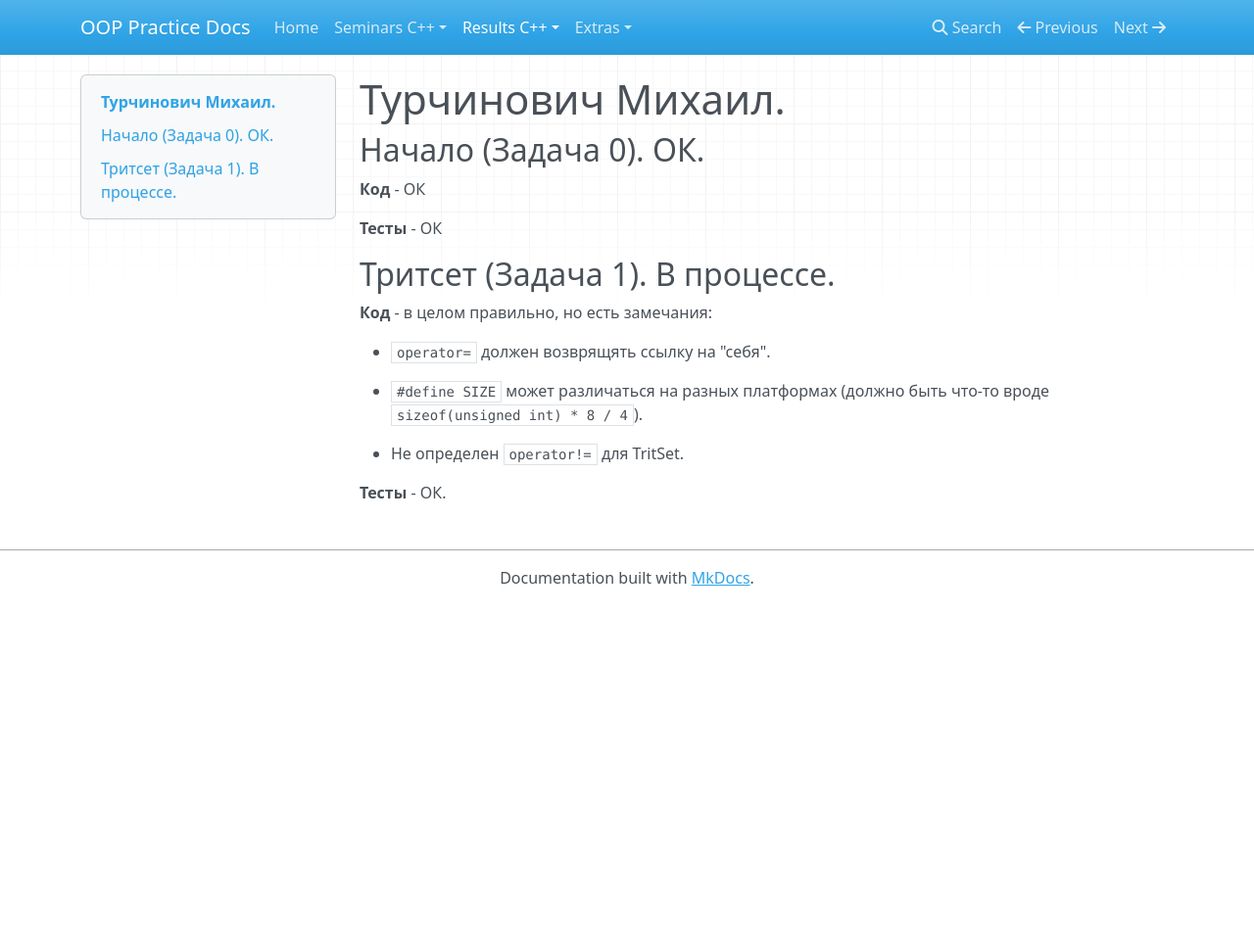
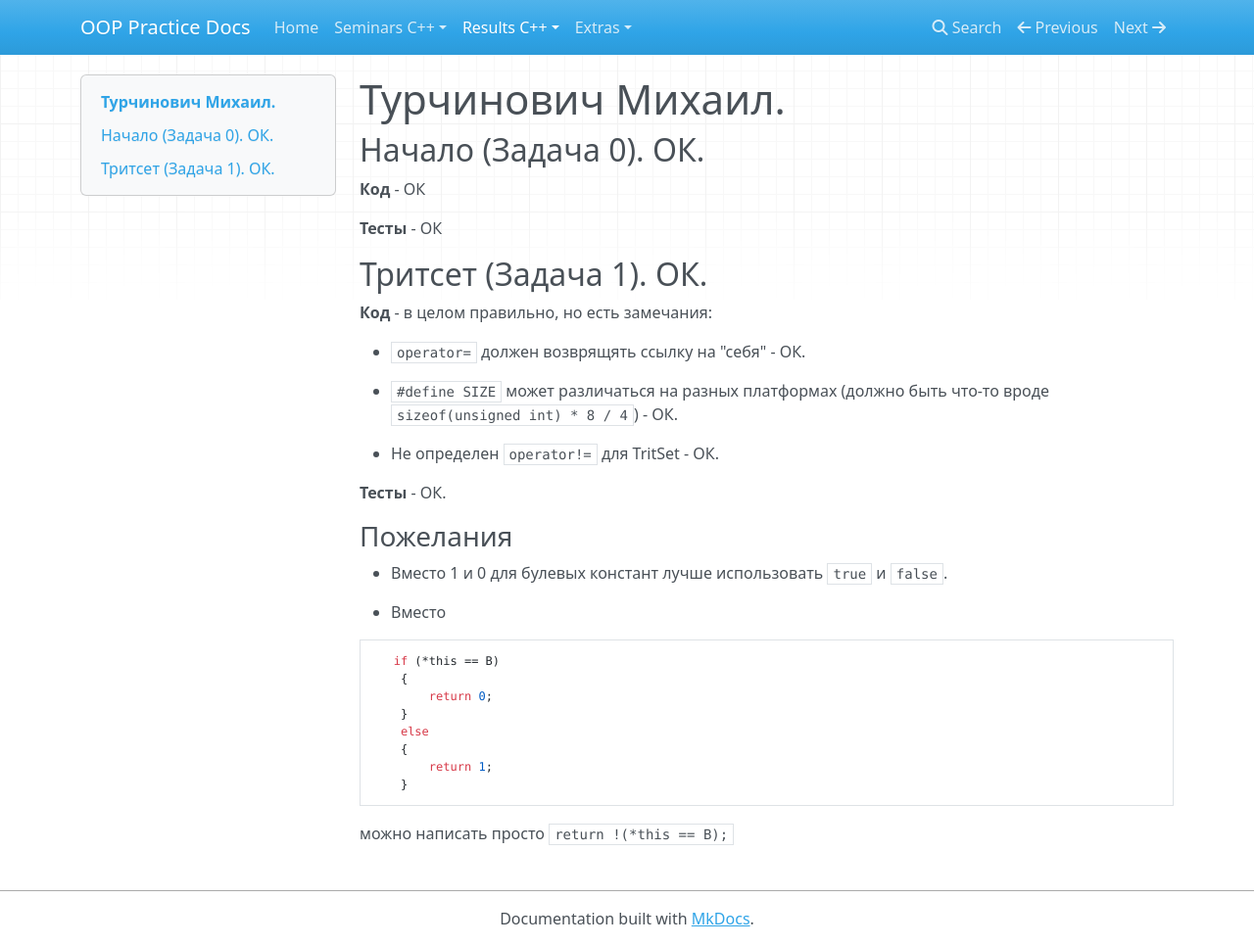
Before and after one commit to avoronkov/oop, an MkDocs documentation site: the page built from docs/2016.cpp/task0/turchinovich.md, in a window 1280 px wide and 966 px high. Shown: the whole window at 98% size. Built offline with MkDocs 1.6.1, drawn with Linux system fonts in a browser that asks for light colours; nearby versions of some CDN libraries; old or Windows-style settings are respelled for this version of MkDocs.

Commit message:
check tasks 10-25

````diff
--- a/docs/2016.cpp/task0/turchinovich.md
+++ b/docs/2016.cpp/task0/turchinovich.md
@@ -6,14 +6,31 @@
 
 **Тесты** - ОК
 
-## Тритсет (Задача 1). В процессе.
+## Тритсет (Задача 1). ОК.
 
 **Код** - в целом правильно, но есть замечания:
 
-- `operator=` должен возврящять ссылку на "себя".
+- `operator=` должен возврящять ссылку на "себя" - ОК.
 
-- `#define SIZE` может различаться на разных платформах (должно быть что-то вроде `sizeof(unsigned int) * 8 / 4`).
+- `#define SIZE` может различаться на разных платформах (должно быть что-то вроде `sizeof(unsigned int) * 8 / 4`) - ОК.
 
-- Не определен `operator!=` для TritSet.
+- Не определен `operator!=` для TritSet - ОК.
 
 **Тесты** - ОК.
+
+### Пожелания
+
+- Вместо 1 и 0 для булевых констант лучше использовать `true` и `false`.
+
+- Вместо
+```C++
+   if (*this == B)
+    {
+        return 0;
+    }
+    else
+    {
+        return 1;
+    }
+```
+можно написать просто `return !(*this == B);`
````
Also changed, not shown: docs/2016.cpp/results.md (+3 -3 lines), docs/2016.cpp/task0/boldyrev.md (+3 -3 lines), docs/2016.cpp/task0/kharisov.md (+6 -4 lines), docs/2016.cpp/task0/zhuk.md (+7 -1 lines).
